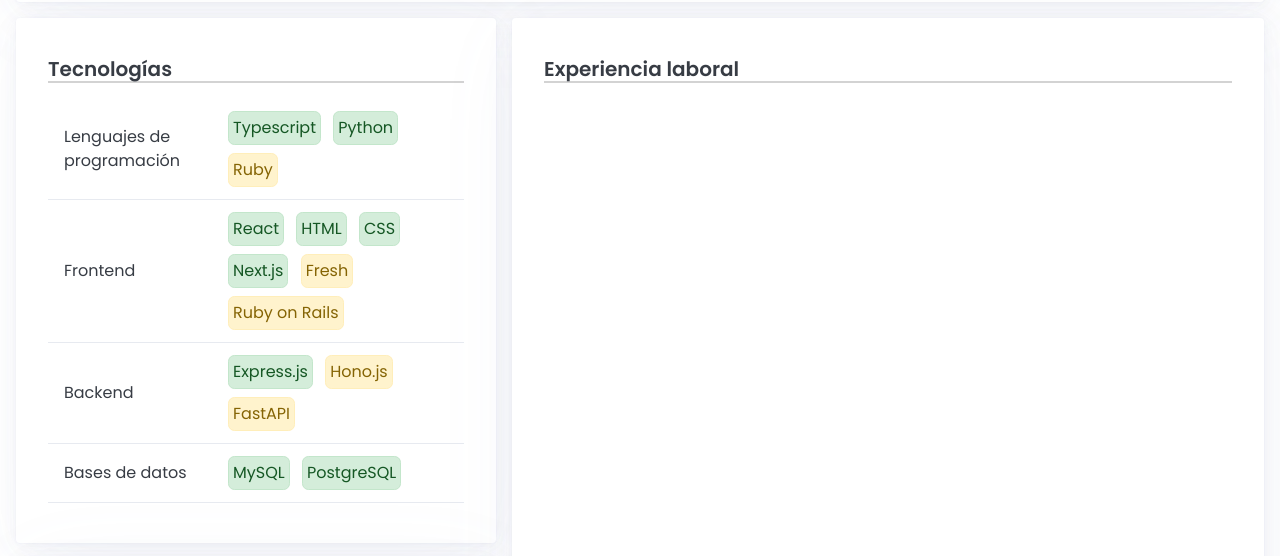
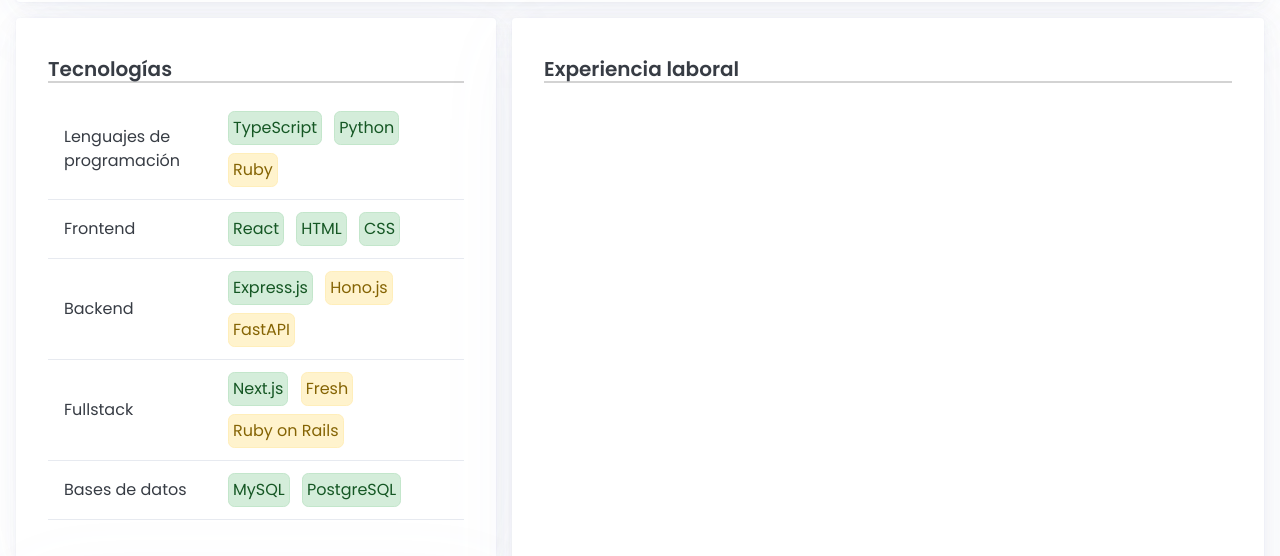
Before and after one commit to mfocqueteau/mfocqueteau.github.io, a plain HTML site: page index.html in a window 1280 px wide. Shown: the part 212-768 px from the top of the page. Drawn offline with Linux system fonts and the light colour scheme.

Commit message:
Se separa "Fullstack" de "Frontend"

```diff
--- a/index.html
+++ b/index.html
@@ -80,7 +80,7 @@
 								<tr>
 									<td>Lenguajes de programación</td>
 									<td>
-										<span class="badge alto">Typescript</span>
+										<span class="badge alto">TypeScript</span>
 										<span class="badge alto">Python</span>
 										<span class="badge medio">Ruby</span>
 									</td>
@@ -92,9 +92,6 @@
 										<span class="badge alto">React</span>
 										<span class="badge alto">HTML</span>
 										<span class="badge alto">CSS</span>
-										<span class="badge alto">Next.js</span>
-										<span class="badge medio">Fresh</span>
-										<span class="badge medio">Ruby on Rails</span>
 									</td>
 								</tr>
 
@@ -104,6 +101,15 @@
 										<span class="badge alto">Express.js</span>
 										<span class="badge medio">Hono.js</span>
 										<span class="badge medio">FastAPI</span>
+									</td>
+								</tr>
+
+								<tr>
+									<td>Fullstack</td>
+									<td>
+										<span class="badge alto">Next.js</span>
+										<span class="badge medio">Fresh</span>
+										<span class="badge medio">Ruby on Rails</span>
 									</td>
 								</tr>
 
```
